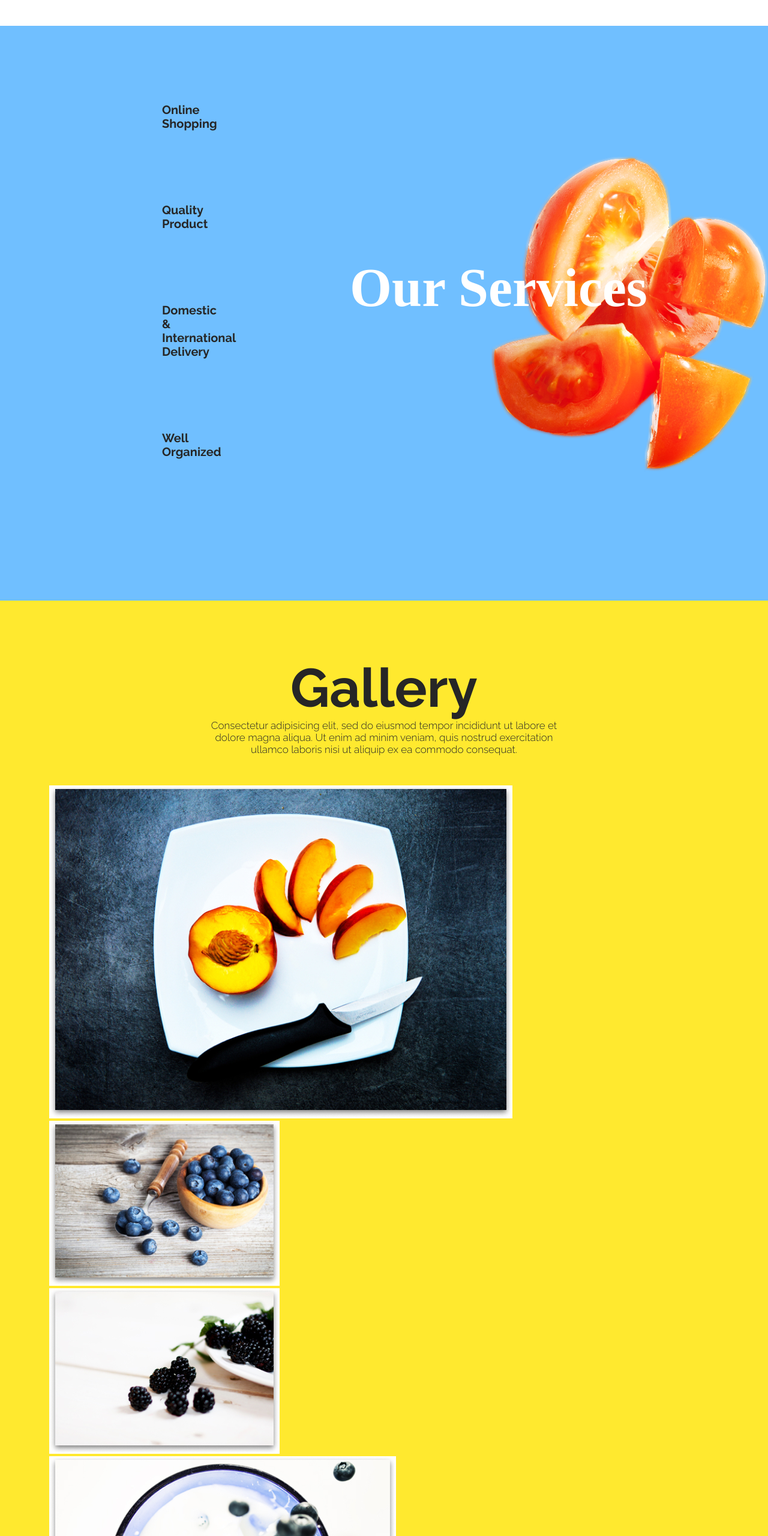
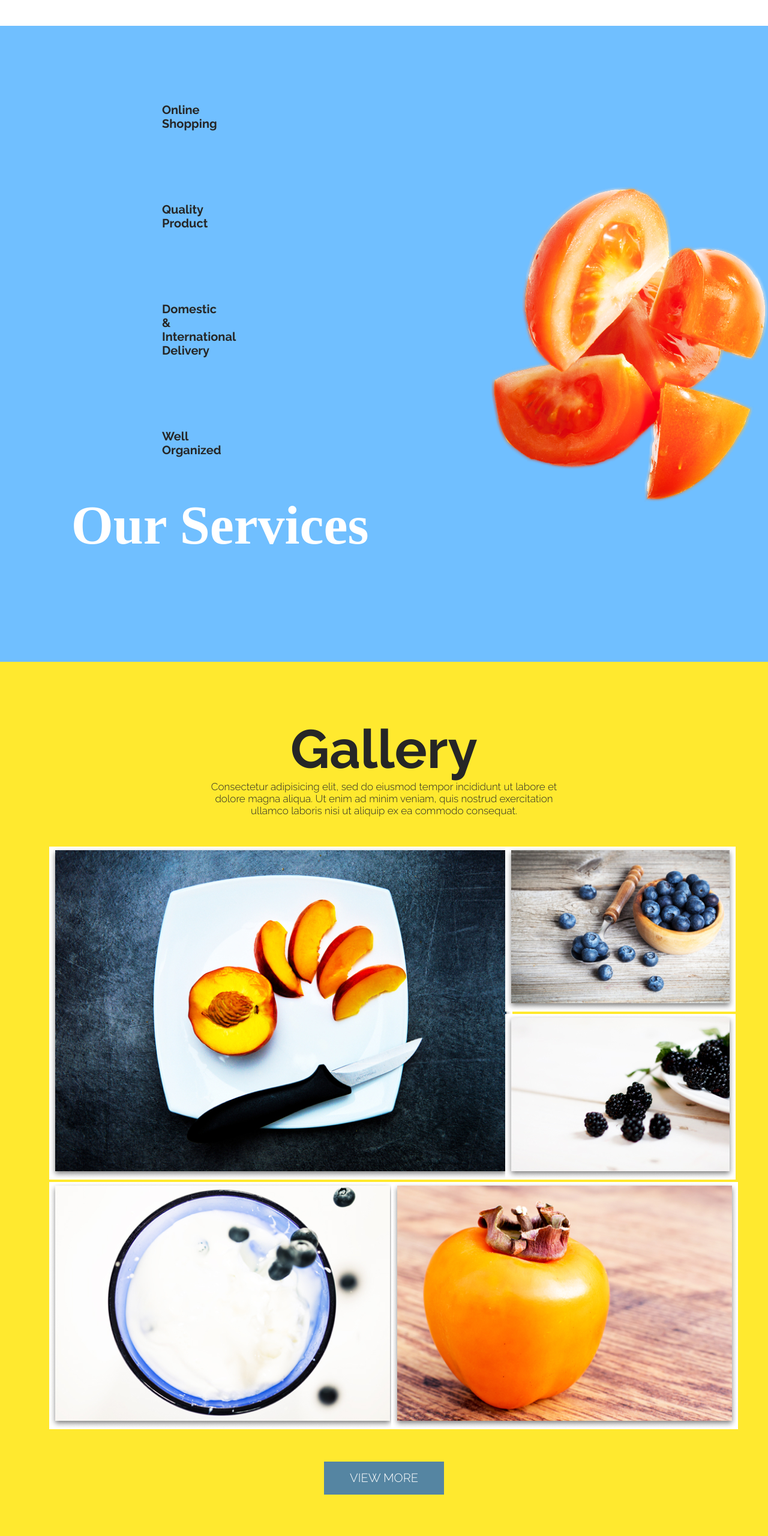
Before and after one commit to Katiasun/Cahee, a plain HTML site: page index.html in a window 1280 px wide. Shown: the part 2060-4620 px from the top of the page at 60% size. Drawn offline with Linux system fonts and the light colour scheme.

Commit message:
doing gallery

```diff
--- a/index.html
+++ b/index.html
@@ -96,48 +96,52 @@
           <div class="row align-items-center">
             <div class="col-12 order-2 order-lg-1 col-lg-5 ">
               <div class="boxes">
-                <div class="boxes__box">
+                <ul class="boxes__box">
+                  <li class="boxes__item">
                     <a href="#" class="boxes__link">
                       <div class="row gx-0">
                         <div class="col-9">
                           <div class="boxes__text_1">Online Shopping</div>
+                           <div class="col-3"><span class="icon-shop"></span>
                           </div>
-                      <div class="col-3"><span class="icon-shop"></span></div>
+                        </div>
                       </div>
                     </a>
-
-                </div>
-                <div class="boxes__box">
+                  </li>
+                  <li class="boxes__item">
                     <a href="#" class="boxes__link">
                       <div class="row gx-0">
                         <div class="col-9">
                           <div class="boxes__text_2">Quality Product</div>
+                          <div class="col-3"><span class="icon-hand"></span>
                           </div>
-                      <div class="col-3"><span class="icon-hand"></span></div>
+                        </div>
                       </div>
                     </a>
-
-                </div>
-                <div class="boxes__box">
-                  <a href="#" class="boxes__link"
-                    ><div class="row gx-0">
+                  </li>
+                  <li class="boxes__item">
+                    <a href="#" class="boxes__link">
+                      <div class="row gx-0">
                         <div class="col-9">
                           <div class="boxes__text_3">Domestic & International Delivery</div>
+                          <div class="col-3"><span class="icon-planete"></span>
                           </div>
-                      <div class="col-3"><span class="icon-planete"></span></div>
-                    </div></a>
-
                         </div>
-                <div class="boxes__box">
+                      </div>
+                    </a>
+                  </li>
+                  <li class="boxes__item">
                     <a href="#" class="boxes__link">
                       <div class="row gx-0">
                         <div class="col-9">
                           <div class="boxes__text_4">Well Organized</div>
+                          <div class="col-3"><span class="icon-carrot"></span>
                           </div>
-                      <div class="col-3"><span class="icon-carrot"></span></div>
+                        </div>
                       </div>
                     </a>
-
+                  </li>
+                </ul>
                 </div>
               </div>
             </div>
@@ -145,11 +149,6 @@
               <div class="our_ser">
                 <h1>Our Services</h1>
                 <div class="tomatose"></div>
-                <!-- <img
-                  class="tomatose"
-                  src="images/img/Tomatoes.png"
-                  alt="tomatomes"
-                /> -->
               </div>
             </div>
           </div>
@@ -166,44 +165,36 @@
             exercitation <br />
             ullamco laboris nisi ut aliquip ex ea commodo consequat.
           </p>
+<div class="gallery__img">
+  <div class="row">
+              <div class="col-8">
 
-          <div class="row">
-            <div class="first-line">
-              <div class="col-8">
-                <a href="#">
                   <img src="images/img/Image-5.jpg" alt="peach" />
-                </a>
+
               </div>
               <div class="col-4">
-
                   <div class="col-12">
-                    <a href="#"><img src="images/img/Image-4.jpg" alt="" /></a>
-
+                    <img src="images/img/Image-4.jpg" alt="" />
                 </div>
-
                   <div class="col-12">
-                    <a href="#"><img src="images/img/Image-3.jpg" alt="" /></a>
-                  </div>
-
+                    <img src="images/img/Image-3.jpg" alt="" />
                   </div>
               </div>
           </div>
           <div class="row">
-            <div class="second-line">
               <div class="col-6">
-                <a href="#"></a
-                ><img
+                <img
                   src="images/img/Image-2.jpg"
                   alt="milk with blueberries"
                 />
               </div>
               <div class="col-6">
-                <a href="#"></a><img src="images/img/Image-1.jpg" alt="kaka" />
+                <img src="images/img/Image-1.jpg" alt="kaka" />
               </div>
           </div>
         </div>
+          <button class="gallery__button">VIEW MORE</button>
         </div>
-        <button class="button-gallery">VIEW MORE</button>
       </section>
       <section class="subscribe">
         <div class="container">
--- a/scss/blocks/_gallery.scss
+++ b/scss/blocks/_gallery.scss
@@ -20,17 +20,10 @@
   line-height: 20px;
   margin-bottom: 50px;
 }
-.first-line a img {
+.gallery__img {
 }
-.first-line a:hover img {
-  box-shadow: 0 0 20px #ff6033;
-}
-.second-linea {
-}
-.second-linea a:hover img {
-  box-shadow: 0 0 20px #ff6033;
-}
-.button-gallery {
+
+.gallery__button {
   background: $horizon;
   color: $white;
   font-family: $raleway;
@@ -46,7 +39,7 @@
   transition: all 0.5s ease-in;
   cursor: pointer;
 }
-.button-gallery:hover {
+.gallery__button:hover {
   box-shadow: 0 0 25px rgb(238, 133, 13);
   background: #4f8eb6;
 }
--- a/scss/blocks/_service.scss
+++ b/scss/blocks/_service.scss
@@ -18,16 +18,23 @@
   margin-right: 99px;
   &__box {
     font-family: $raleway;
-    // background-color: $white;
-    padding: 39px 70px;
+    list-style: none;
     transition: all 0.5s ease;
   }
-  &__box:not(:last-child) {
-    margin-bottom: 20px;
+  &__box {
   }
-  &__box:hover {
-    box-shadow: 0 0 20px rgb(247, 136, 10);
-    background-color: $white;
+  &__item {
+    padding: 39px 70px 38px 70px;
+    &:not(:last-child) {
+      margin-bottom: 20px;
+    }
+    &:hover {
+      box-shadow: 0 0 20px rgb(247, 136, 10);
+      background-color: $white;
+    }
+    @media (max-width: 991.98px) {
+      margin: 0 auto;
+    }
   }
 }
 .boxes {
@@ -65,6 +72,3 @@
     text-align: center;
   }
 }
-.tomatose {
-  // background-image: url("../images/img/Tomatoes.png");
-}
```
Also changed, not shown: css/main.css, 1 other file. Lines whose indentation alone changed are shown as unchanged.
